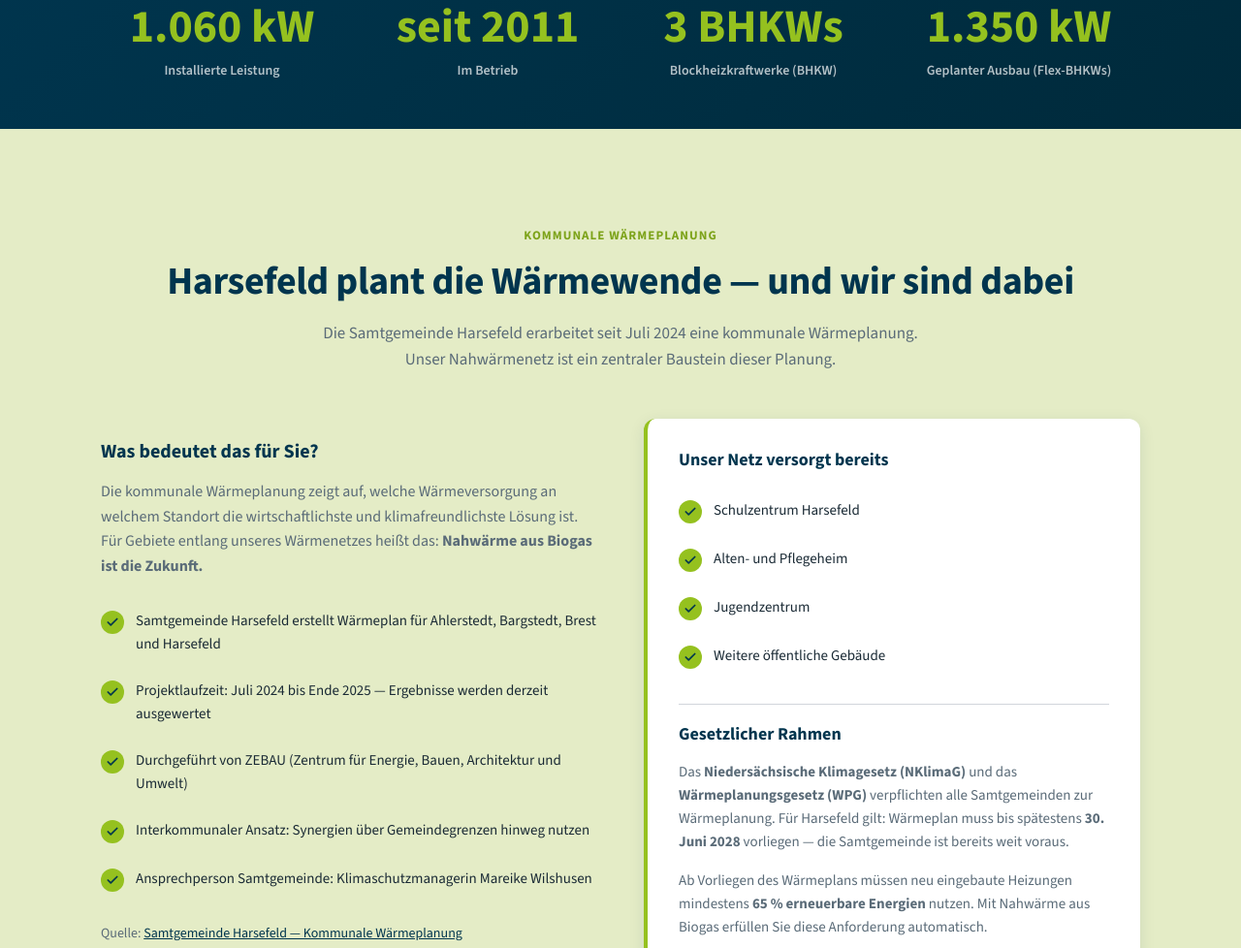
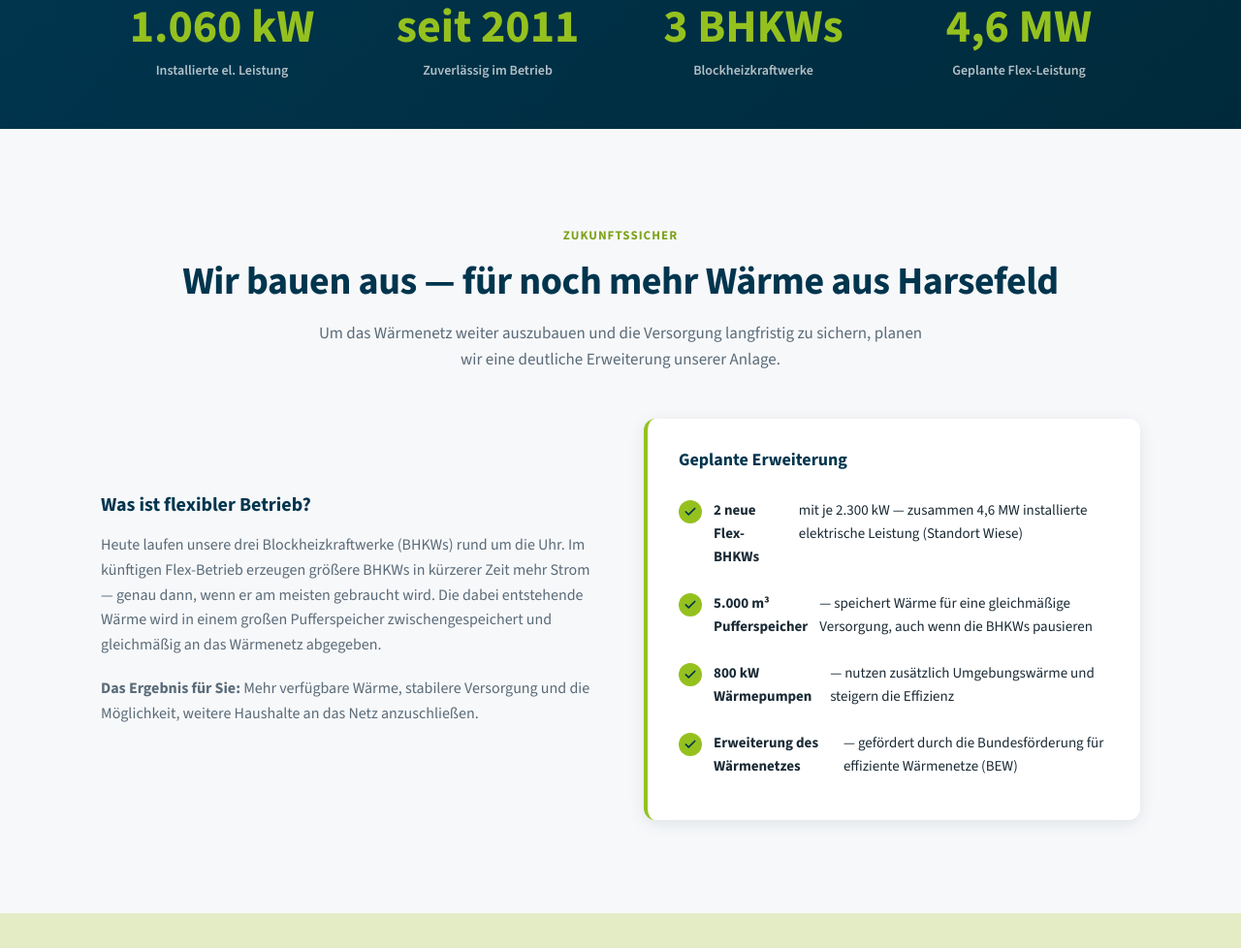
Before and after one commit to oh-beep/waermenetz-landingpage, a plain HTML site: page index.html in a window 1280 px wide. Shown: the part 2975-3953 px from the top of the page at 97% size. Drawn offline with nearby package versions, Linux system fonts and the light colour scheme.

Commit message:
Brand-Audit: Flex-Leistung 4,6 MW korrigiert, Zukunfts-Sektion mit Flex-Erklärung, KfW erklärt, alle Brand-Don'ts geprüft

```diff
--- a/index.html
+++ b/index.html
@@ -1305,19 +1305,48 @@
       <div class="fakten-grid reveal">
         <div class="fakt">
           <span class="fakt-value">1.060 kW</span>
-          <span class="fakt-label">Installierte Leistung</span>
+          <span class="fakt-label">Installierte el. Leistung</span>
         </div>
         <div class="fakt">
           <span class="fakt-value">seit 2011</span>
-          <span class="fakt-label">Im Betrieb</span>
+          <span class="fakt-label">Zuverlässig im Betrieb</span>
         </div>
         <div class="fakt">
           <span class="fakt-value">3 BHKWs</span>
-          <span class="fakt-label">Blockheizkraftwerke (BHKW)</span>
+          <span class="fakt-label">Blockheizkraftwerke</span>
         </div>
         <div class="fakt">
-          <span class="fakt-value">1.350 kW</span>
-          <span class="fakt-label">Geplanter Ausbau (Flex-BHKWs)</span>
+          <span class="fakt-value">4,6 MW</span>
+          <span class="fakt-label">Geplante Flex-Leistung</span>
+        </div>
+      </div>
+    </div>
+  </section>
+
+  <!-- ZUKUNFT / AUSBAU -->
+  <section class="section" id="zukunft" style="background: var(--off-white);">
+    <div class="container">
+      <div class="section-header reveal">
+        <span class="section-label">Zukunftssicher</span>
+        <h2 class="section-title">Wir bauen aus — für noch mehr Wärme aus Harsefeld</h2>
+        <p class="section-sub">Um das Wärmenetz weiter auszubauen und die Versorgung langfristig zu sichern, planen wir eine deutliche Erweiterung unserer Anlage.</p>
+      </div>
+      <div class="geg-content">
+        <div class="geg-text reveal">
+          <h3 style="font-size: 1.25rem; font-weight: 700; color: var(--navy); margin-bottom: var(--space-4);">Was ist flexibler Betrieb?</h3>
+          <p>Heute laufen unsere drei Blockheizkraftwerke (BHKWs) rund um die Uhr. Im künftigen Flex-Betrieb erzeugen größere BHKWs in kürzerer Zeit mehr Strom — genau dann, wenn er am meisten gebraucht wird. Die dabei entstehende Wärme wird in einem großen Pufferspeicher zwischengespeichert und gleichmäßig an das Wärmenetz abgegeben.</p>
+          <p style="margin-top: var(--space-4);"><strong>Das Ergebnis für Sie:</strong> Mehr verfügbare Wärme, stabilere Versorgung und die Möglichkeit, weitere Haushalte an das Netz anzuschließen.</p>
+        </div>
+        <div class="reveal">
+          <div class="geg-info-card">
+            <h3>Geplante Erweiterung</h3>
+            <ul class="geg-list" style="margin-top: var(--space-3);">
+              <li><strong>2 neue Flex-BHKWs</strong> mit je 2.300 kW — zusammen 4,6 MW installierte elektrische Leistung (Standort Wiese)</li>
+              <li><strong>5.000 m³ Pufferspeicher</strong> — speichert Wärme für eine gleichmäßige Versorgung, auch wenn die BHKWs pausieren</li>
+              <li><strong>800 kW Wärmepumpen</strong> — nutzen zusätzlich Umgebungswärme und steigern die Effizienz</li>
+              <li><strong>Erweiterung des Wärmenetzes</strong> — gefördert durch die Bundesförderung für effiziente Wärmenetze (BEW)</li>
+            </ul>
+          </div>
         </div>
       </div>
     </div>
@@ -1397,7 +1426,7 @@
       </div>
       <div class="reveal" style="max-width: 800px; margin: var(--space-8) auto 0; background: var(--light-blue-bg); border-radius: var(--radius-lg); padding: var(--space-6); text-align: center;">
         <p style="font-size: 1.0625rem; color: var(--navy); margin-bottom: var(--space-3);"><strong>Maximal förderfähige Kosten:</strong> 30.000 € für den Heizungstausch + bis zu 60.000 € für Effizienzmaßnahmen (mit Sanierungsfahrplan)</p>
-        <p style="font-size: 0.875rem; color: var(--text-muted);">Die Fördermittel werden über die KfW beantragt. Gerne unterstützen wir Sie bei der Orientierung. <strong>Stand: 2026</strong></p>
+        <p style="font-size: 0.875rem; color: var(--text-muted);">Die Fördermittel werden über die KfW (Kreditanstalt für Wiederaufbau) beantragt. Gerne unterstützen wir Sie bei der Orientierung. <strong>Stand: 2026</strong></p>
       </div>
     </div>
   </section>
@@ -1461,7 +1490,7 @@
             <svg class="faq-chevron" viewBox="0 0 24 24" fill="none" stroke="currentColor" stroke-width="2.5"><path d="M6 9l6 6 6-6"/></svg>
           </button>
           <div class="faq-answer">
-            <div class="faq-answer-inner">Ja, der Anschluss an ein Wärmenetz wird über die Bundesförderung für effiziente Gebäude (BEG) gefördert. Die Grundförderung beträgt 30 %. Dazu kommen bis zu 20 % Geschwindigkeitsbonus (für Eigentümer mit alter Gas-, Öl- oder Kohleheizung) und 30 % Einkommensbonus (bei einem zu versteuernden Jahreseinkommen bis 40.000 €). Insgesamt sind bis zu 70 % Zuschuss möglich. Die Förderung wird über die KfW beantragt. Gerne informieren wir Sie über die Details.</div>
+            <div class="faq-answer-inner">Ja, der Anschluss an ein Wärmenetz wird über die Bundesförderung für effiziente Gebäude (BEG) gefördert. Die Grundförderung beträgt 30 %. Dazu kommen bis zu 20 % Geschwindigkeitsbonus (für Eigentümer mit alter Gas-, Öl- oder Kohleheizung) und 30 % Einkommensbonus (bei einem zu versteuernden Jahreseinkommen bis 40.000 €). Insgesamt sind bis zu 70 % Zuschuss möglich. Die Förderung wird über die KfW (Kreditanstalt für Wiederaufbau) beantragt. Gerne informieren wir Sie über die Details.</div>
           </div>
         </div>
         <div class="faq-item reveal">
```
